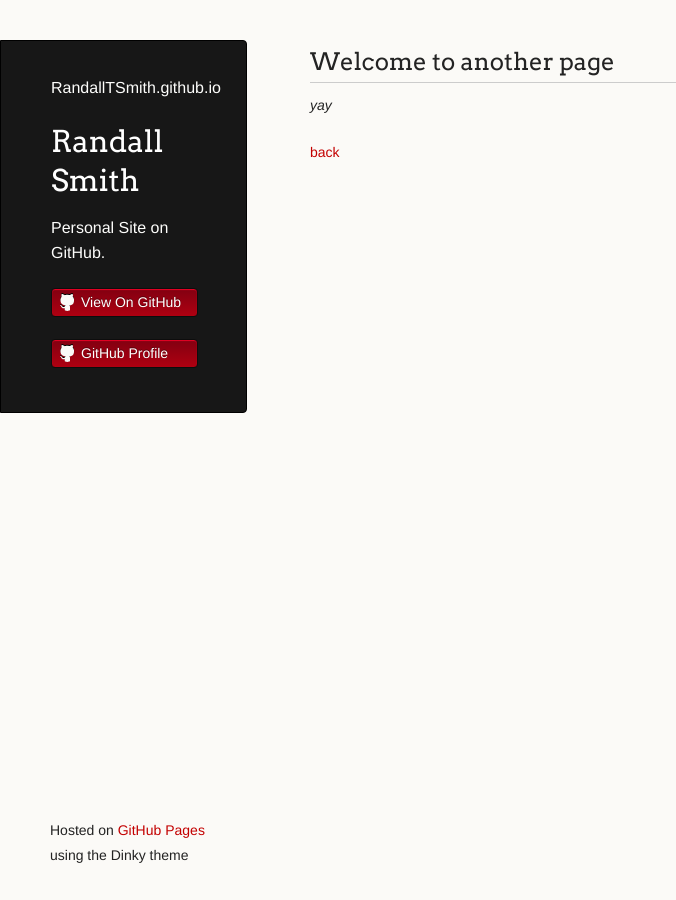
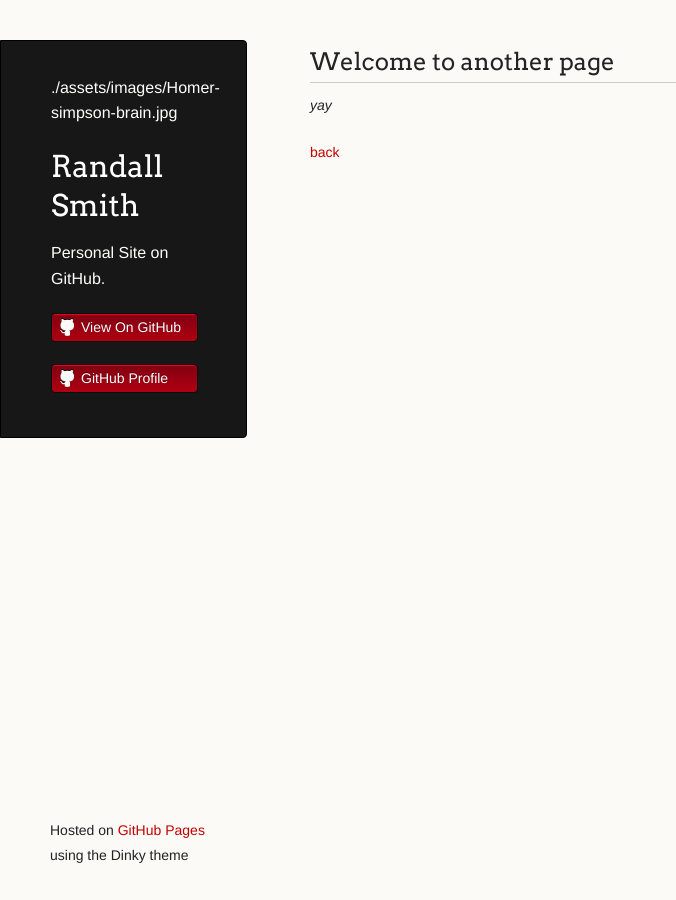
Before and after one commit to RandallTSmith/RandallTSmith.github.io, a Jekyll site: the page built from another-page.md, in a window 1280 px wide. Shown: the whole page, without its empty margins (0-676 px from the left). Built offline with Jekyll 4.4.1, drawn with Linux system fonts in a browser that asks for light colours; our own code applies the rules of GitHub Pages for plain Markdown files.

Commit message:
Update _config.yml

```diff
--- a/_config.yml
+++ b/_config.yml
@@ -3,7 +3,7 @@ description: Personal Site on GitHub.
 show_downloads: false
 google_analytics:
 theme: jekyll-theme-dinky
-layout: single
+og_image: "./assets/images/Homer-simpson-brain.jpg"
 author:
   name   : "Your Name"
   avatar : "bio-photo.jpg"  # placed in /images/
```
